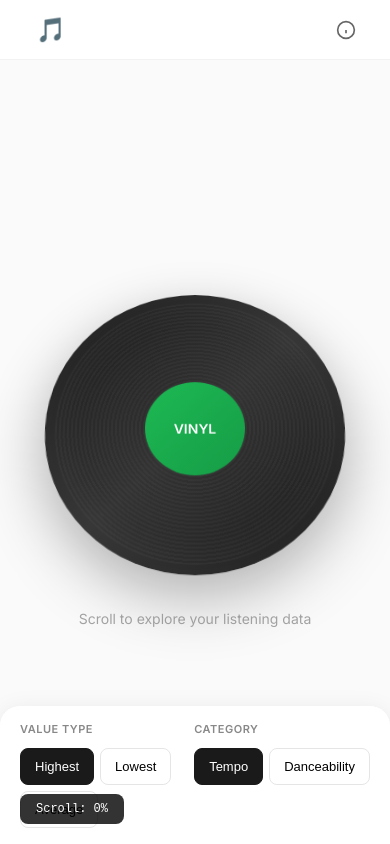
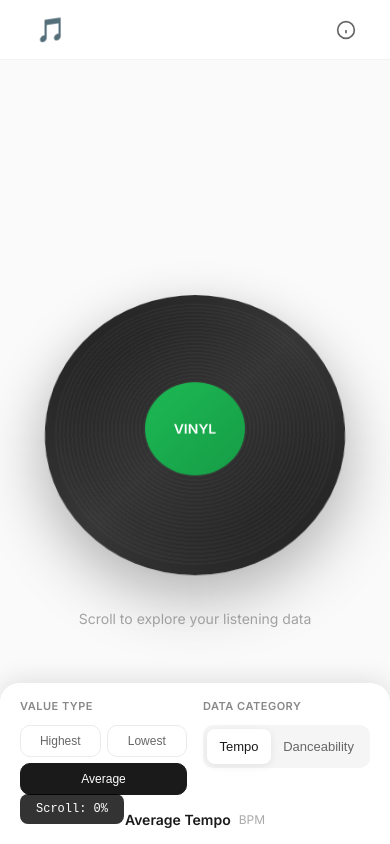
Before and after one commit to SebastianHilgerHM/Listening_Wrapped-Information_Design, a Svelte app: page / in a window 390 px wide. Built offline with nearby package versions, Linux system fonts and the light colour scheme.

Commit message:
feat: add RightPanel component for metric and category selection

```diff
--- a/src/App.svelte
+++ b/src/App.svelte
@@ -4,11 +4,12 @@
   import { loadCSV } from './utils/parseCSV.js';
   import { rawData } from './stores/dataStore.js';
 
+  import RightPanel from './components/RightPanel.svelte';
+
   // Placeholder for future component imports
   // import VinylScene from './components/VinylScene.svelte';
   // import CircleGraph from './components/CircleGraph.svelte';
   // import LineGraph from './components/LineGraph.svelte';
-  // import RightPanel from './components/RightPanel.svelte';
   // import TimeframeButtons from './components/TimeframeButtons.svelte';
 
   let scrollY = 0;
@@ -62,24 +63,8 @@
     </div>
   </section>
 
-  <!-- Right Panel (placeholder) -->
-  <aside class="right-panel">
-    <div class="panel-section">
-      <h3>Value Type</h3>
-      <div class="button-group vertical">
-        <button class="active">Highest</button>
-        <button>Lowest</button>
-        <button>Average</button>
-      </div>
-    </div>
-    <div class="panel-section">
-      <h3>Category</h3>
-      <div class="button-group horizontal">
-        <button class="active">Tempo</button>
-        <button>Danceability</button>
-      </div>
-    </div>
-  </aside>
+  <!-- Right Panel -->
+  <RightPanel />
 
   <!-- Debug info -->
   <div class="debug">
@@ -239,63 +224,6 @@
     margin-top: 8px;
   }
 
-  /* Right Panel */
-  .right-panel {
-    position: fixed;
-    right: 24px;
-    top: 50%;
-    transform: translateY(-50%);
-    width: 160px;
-    padding: 20px;
-    background: rgba(255, 255, 255, 0.95);
-    backdrop-filter: blur(10px);
-    border-radius: 16px;
-    box-shadow: 0 4px 24px rgba(0, 0, 0, 0.08);
-    z-index: 100;
-    display: flex;
-    flex-direction: column;
-    gap: 20px;
-  }
-
-  .panel-section h3 {
-    font-size: 11px;
-    font-weight: 600;
-    text-transform: uppercase;
-    letter-spacing: 0.5px;
-    color: #888;
-    margin-bottom: 12px;
-  }
-
-  .button-group {
-    display: flex;
-    gap: 6px;
-  }
-
-  .button-group.vertical {
-    flex-direction: column;
-  }
-
-  .button-group button {
-    padding: 10px 14px;
-    font-size: 13px;
-    font-weight: 500;
-    background: transparent;
-    border: 1px solid rgba(0, 0, 0, 0.1);
-    border-radius: 8px;
-    cursor: pointer;
-    transition: all 0.2s;
-  }
-
-  .button-group button:hover {
-    background: rgba(0, 0, 0, 0.03);
-  }
-
-  .button-group button.active {
-    background: #1a1a1a;
-    color: white;
-    border-color: #1a1a1a;
-  }
-
   /* Debug */
   .debug {
     position: fixed;
@@ -309,29 +237,4 @@
     font-family: monospace;
     z-index: 1000;
   }
-
-  /* Mobile responsiveness */
-  @media (max-width: 768px) {
-    .right-panel {
-      position: fixed;
-      right: 0;
-      left: 0;
-      top: auto;
-      bottom: 0;
-      transform: none;
-      width: 100%;
-      border-radius: 20px 20px 0 0;
-      flex-direction: row;
-      padding: 16px 20px;
-    }
-
-    .panel-section {
-      flex: 1;
-    }
-
-    .button-group.vertical {
-      flex-direction: row;
-      flex-wrap: wrap;
-    }
-  }
 </style>
--- /dev/null
+++ b/src/components/RightPanel.svelte
@@ -0,0 +1,252 @@
+<script>
+  import { selectedMetric, selectedCategory } from '../stores/uiStore.js';
+
+  const metrics = [
+    { id: 'highest', label: 'Highest' },
+    { id: 'lowest', label: 'Lowest' },
+    { id: 'average', label: 'Average' }
+  ];
+
+  const categories = [
+    { id: 'tempo', label: 'Tempo', unit: 'BPM' },
+    { id: 'danceability', label: 'Danceability', unit: '0-1' }
+  ];
+</script>
+
+<aside class="right-panel">
+  <div class="panel-section">
+    <h3 class="section-title">Value Type</h3>
+    <div class="metric-buttons">
+      {#each metrics as metric}
+        <button
+          class="metric-btn"
+          class:active={$selectedMetric === metric.id}
+          on:click={() => selectedMetric.set(metric.id)}
+        >
+          <span class="btn-indicator"></span>
+          {metric.label}
+        </button>
+      {/each}
+    </div>
+  </div>
+
+  <div class="panel-section">
+    <h3 class="section-title">Data Category</h3>
+    <div class="category-toggle">
+      {#each categories as category}
+        <button
+          class="category-btn"
+          class:active={$selectedCategory === category.id}
+          on:click={() => selectedCategory.set(category.id)}
+        >
+          {category.label}
+        </button>
+      {/each}
+    </div>
+  </div>
+
+  <div class="panel-info">
+    <p class="info-label">Currently Viewing</p>
+    <p class="info-value">
+      {metrics.find(m => m.id === $selectedMetric)?.label}
+      {categories.find(c => c.id === $selectedCategory)?.label}
+    </p>
+    <p class="info-unit">
+      {categories.find(c => c.id === $selectedCategory)?.unit}
+    </p>
+  </div>
+</aside>
+
+<style>
+  .right-panel {
+    position: fixed;
+    right: 24px;
+    top: 50%;
+    transform: translateY(-50%);
+    width: 180px;
+    padding: 20px;
+    background: rgba(255, 255, 255, 0.95);
+    backdrop-filter: blur(10px);
+    border-radius: 16px;
+    box-shadow: 0 4px 24px rgba(0, 0, 0, 0.08);
+    z-index: 100;
+    display: flex;
+    flex-direction: column;
+    gap: 24px;
+  }
+
+  .panel-section {
+    display: flex;
+    flex-direction: column;
+    gap: 12px;
+  }
+
+  .section-title {
+    font-size: 11px;
+    font-weight: 600;
+    text-transform: uppercase;
+    letter-spacing: 0.5px;
+    color: #888;
+    margin: 0;
+  }
+
+  .metric-buttons {
+    display: flex;
+    flex-direction: column;
+    gap: 6px;
+  }
+
+  .metric-btn {
+    display: flex;
+    align-items: center;
+    gap: 10px;
+    padding: 10px 14px;
+    font-size: 14px;
+    font-weight: 500;
+    background: transparent;
+    border: 1px solid rgba(0, 0, 0, 0.08);
+    border-radius: 10px;
+    cursor: pointer;
+    color: #666;
+    transition: all 0.2s ease;
+    text-align: left;
+  }
+
+  .metric-btn:hover {
+    background: rgba(0, 0, 0, 0.03);
+    border-color: rgba(0, 0, 0, 0.12);
+  }
+
+  .metric-btn.active {
+    background: #1a1a1a;
+    border-color: #1a1a1a;
+    color: white;
+  }
+
+  .btn-indicator {
+    width: 8px;
+    height: 8px;
+    border-radius: 50%;
+    border: 2px solid currentColor;
+    transition: all 0.2s;
+  }
+
+  .metric-btn.active .btn-indicator {
+    background: white;
+    border-color: white;
+  }
+
+  .category-toggle {
+    display: flex;
+    background: rgba(0, 0, 0, 0.04);
+    border-radius: 10px;
+    padding: 4px;
+  }
+
+  .category-btn {
+    flex: 1;
+    padding: 10px 12px;
+    font-size: 13px;
+    font-weight: 500;
+    background: transparent;
+    border: none;
+    border-radius: 8px;
+    cursor: pointer;
+    color: #666;
+    transition: all 0.2s ease;
+  }
+
+  .category-btn:hover {
+    color: #333;
+  }
+
+  .category-btn.active {
+    background: white;
+    color: #1a1a1a;
+    box-shadow: 0 2px 8px rgba(0, 0, 0, 0.08);
+  }
+
+  .panel-info {
+    padding-top: 16px;
+    border-top: 1px solid rgba(0, 0, 0, 0.06);
+  }
+
+  .info-label {
+    font-size: 11px;
+    color: #888;
+    margin: 0 0 4px 0;
+  }
+
+  .info-value {
+    font-size: 14px;
+    font-weight: 600;
+    color: #1a1a1a;
+    margin: 0;
+  }
+
+  .info-unit {
+    font-size: 12px;
+    color: #aaa;
+    margin: 4px 0 0 0;
+  }
+
+  /* Mobile: Bottom bar */
+  @media (max-width: 768px) {
+    .right-panel {
+      position: fixed;
+      right: 0;
+      left: 0;
+      top: auto;
+      bottom: 0;
+      transform: none;
+      width: 100%;
+      border-radius: 20px 20px 0 0;
+      flex-direction: row;
+      flex-wrap: wrap;
+      padding: 16px 20px;
+      gap: 16px;
+      box-shadow: 0 -4px 24px rgba(0, 0, 0, 0.1);
+    }
+
+    .panel-section {
+      flex: 1;
+      min-width: 140px;
+    }
+
+    .metric-buttons {
+      flex-direction: row;
+      flex-wrap: wrap;
+    }
+
+    .metric-btn {
+      flex: 1;
+      min-width: 70px;
+      justify-content: center;
+      padding: 8px 10px;
+      font-size: 12px;
+    }
+
+    .btn-indicator {
+      display: none;
+    }
+
+    .panel-info {
+      width: 100%;
+      border-top: none;
+      padding-top: 0;
+      text-align: center;
+      display: flex;
+      align-items: center;
+      justify-content: center;
+      gap: 8px;
+    }
+
+    .panel-info p {
+      margin: 0;
+    }
+
+    .info-label {
+      display: none;
+    }
+  }
+</style>
```
